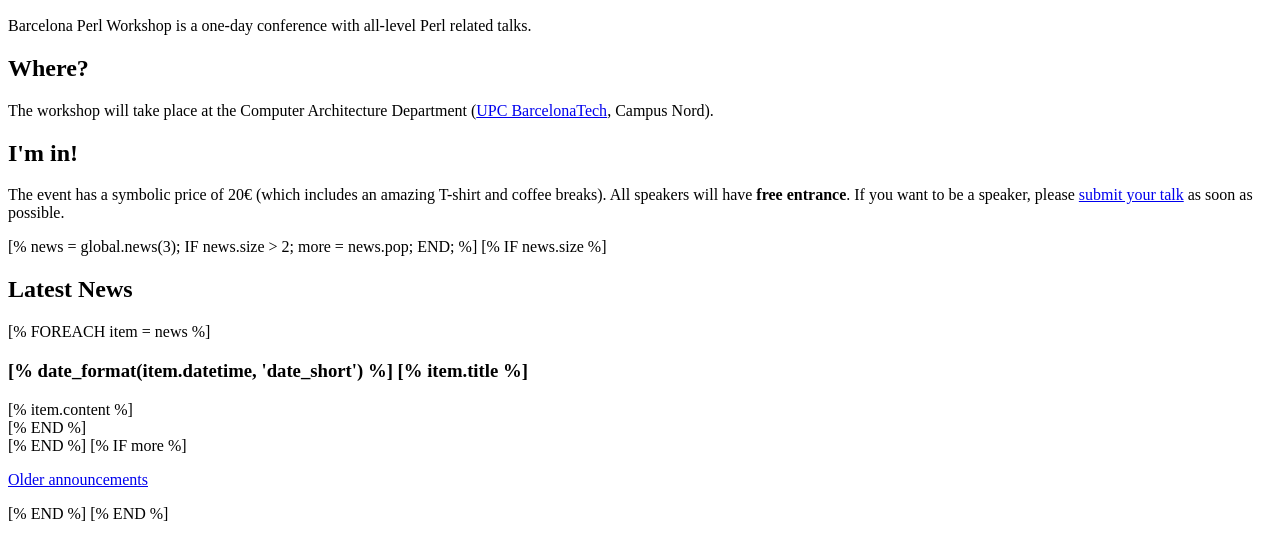
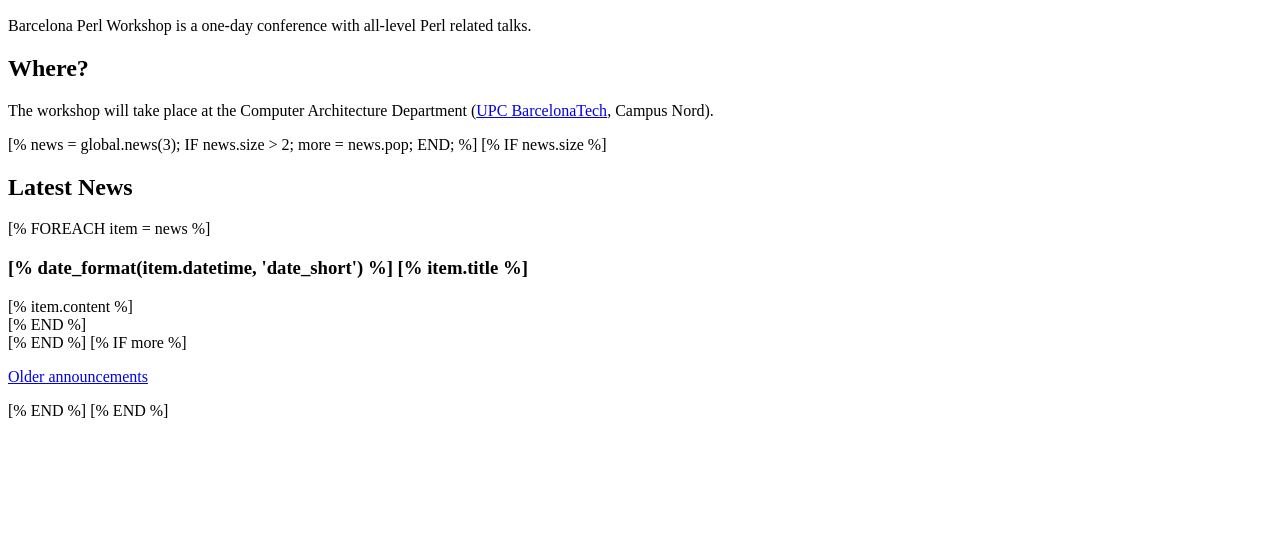
Before and after one commit to Act-Conferences/barcelona2015, a plain HTML site: page actdocs/static/index.html in a window 1280 px wide. Shown: the part 226-786 px from the top of the page. Drawn offline with Linux system fonts and the light colour scheme.

Commit message:
Hide pricing details

```diff
--- a/actdocs/static/index.html
+++ b/actdocs/static/index.html
@@ -18,11 +18,6 @@
         The workshop will take place at the Computer Architecture Department (<a href="http://www.upc.edu/">UPC BarcelonaTech</a>, Campus Nord).
       </p>
 
-      <h2>I'm in!</h2>
-      <p>
-        The event has a symbolic price of 20&euro; (which includes an amazing T-shirt and coffee breaks). All speakers will have <b>free entrance</b>. If you want to be a speaker, please
-        <a href="[% make_uri('newtalk') %]">submit your talk</a> as soon as possible.
-      </p>
     </div>
   </div>
 
```
